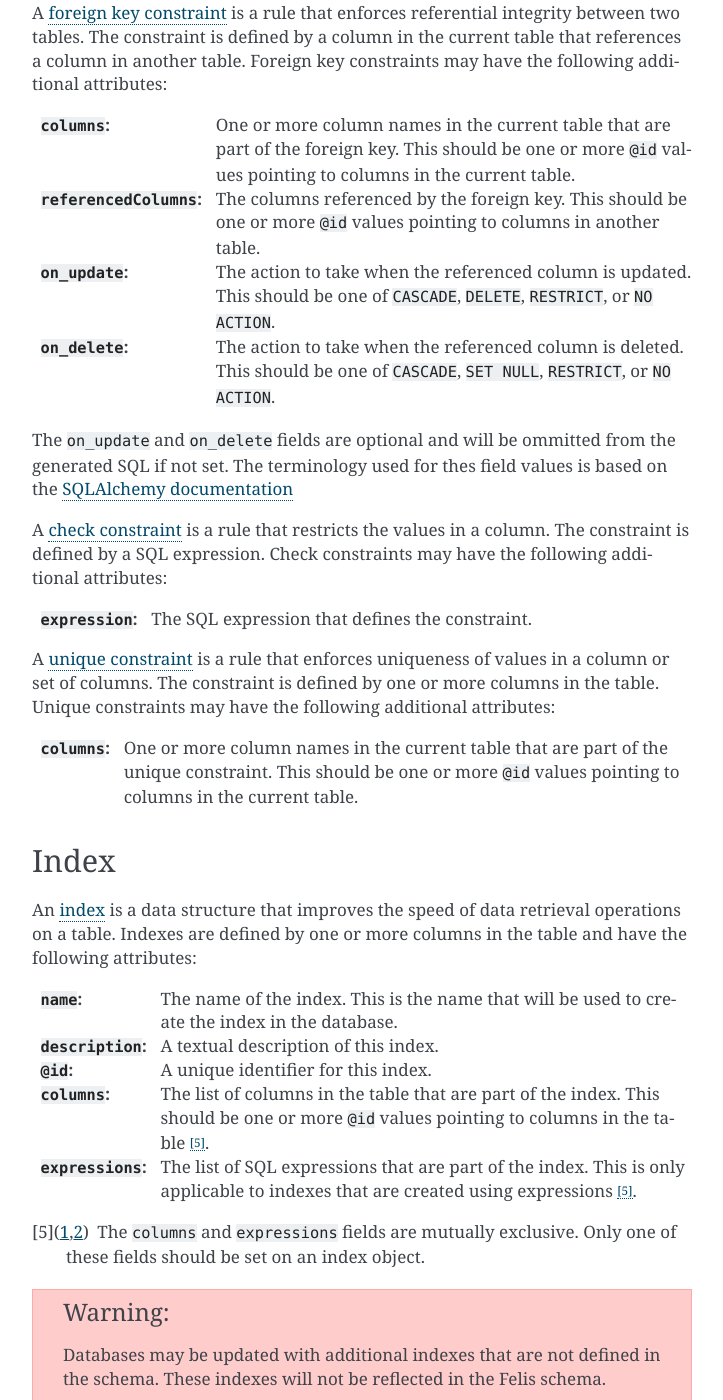
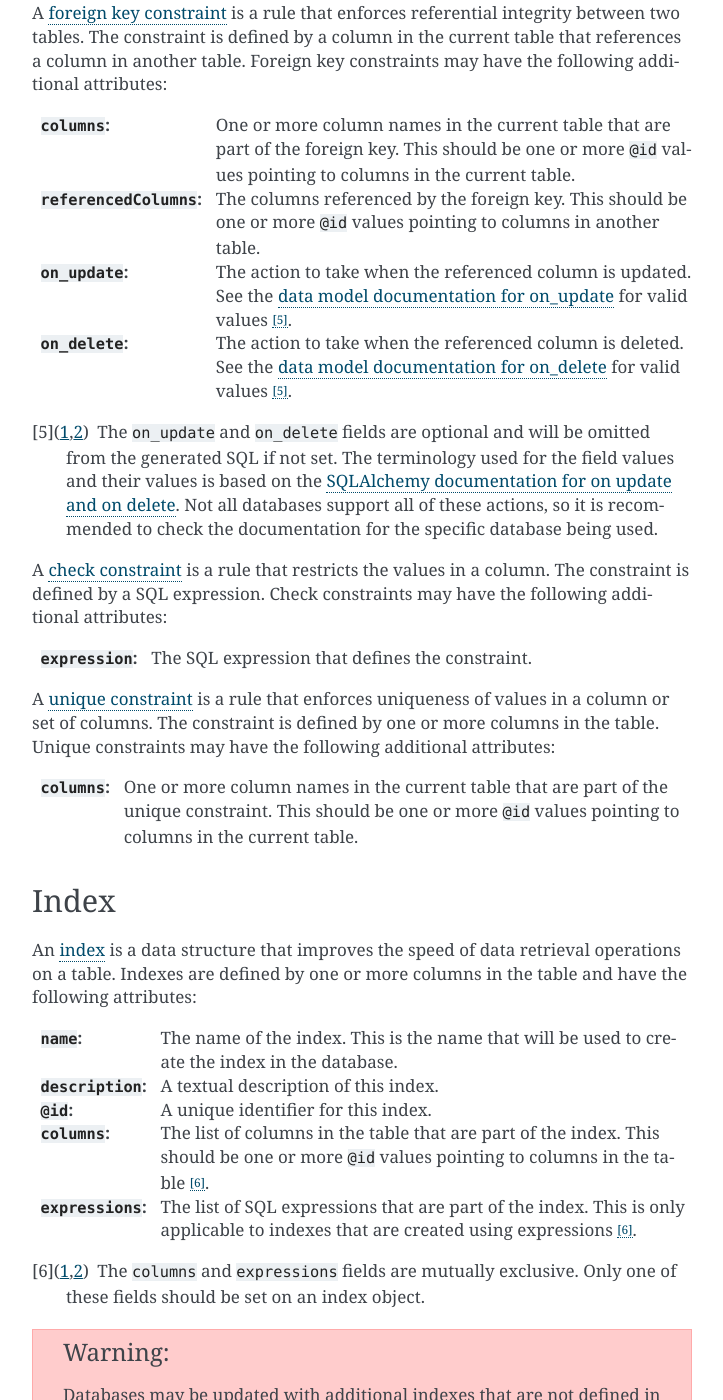
Before and after one commit to lsst/felis, a Sphinx documentation site: the page built from docs/user-guide/model.rst, in a window 1280 px wide and 1400 px high, scrolled down 4042 px. Shown: the whole window, without its empty margins (388-1111 px from the left). Built offline with Sphinx 7.4.7, drawn with Linux system fonts in a browser that asks for light colours.

Commit message:
Use a better link for foreign key referential actions documentation

```diff
--- a/docs/changes/DM-48204.feature.rst
+++ b/docs/changes/DM-48204.feature.rst
@@ -1,3 +1,3 @@
 Add support in the data model for optionally setting the ``ON UPDATE`` or ``ON DELETE`` actions of a foreign key constraint,
 corresponding to the ``on_update`` and ``on_delete`` properties in the YAML file.
-Valid values for these properties are covered in the `SQLAlchemy documentation <https://docs.sqlalchemy.org/en/20/glossary.html#term-foreign-key-constraint>`__.
+Valid values for these properties are covered in the `SQLAlchemy documentation <https://docs.sqlalchemy.org/en/20/core/constraints.html#on-update-on-delete>`__.
--- a/docs/user-guide/model.rst
+++ b/docs/user-guide/model.rst
@@ -155,11 +155,12 @@ Foreign key constraints may have the following additional attributes:
 
 :``columns``: One or more column names in the current table that are part of the foreign key. This should be one or more ``@id`` values pointing to columns in the current table.
 :``referencedColumns``: The columns referenced by the foreign key. This should be one or more ``@id`` values pointing to columns in another table.
-:``on_update``: The action to take when the referenced column is updated. This should be one of ``CASCADE``, ``DELETE``, ``RESTRICT``, or ``NO ACTION``.
-:``on_delete``: The action to take when the referenced column is deleted. This should be one of ``CASCADE``, ``SET NULL``, ``RESTRICT``, or ``NO ACTION``.
+:``on_update``: The action to take when the referenced column is updated. See the  `data model documentation for on_update <../dev/internals/felis.datamodel.ForeignKeyConstraint.html#felis.datamodel.ForeignKeyConstraint.on_update>`__ for valid values [5]_.
+:``on_delete``: The action to take when the referenced column is deleted. See the `data model documentation for on_delete <../dev/internals/felis.datamodel.ForeignKeyConstraint.html#felis.datamodel.ForeignKeyConstraint.on_delete>`__ for valid values [5]_.
 
-The ``on_update`` and ``on_delete`` fields are optional and will be ommitted from the generated SQL if not set.
-The terminology used for thes field values is based on the `SQLAlchemy documentation <https://docs.sqlalchemy.org/en/20/glossary.html#term-foreign-key-constraint>`__
+.. [5] The ``on_update`` and ``on_delete`` fields are optional and will be omitted from the generated SQL if not set.
+       The terminology used for the field values and their values is based on the `SQLAlchemy documentation for on update and on delete <https://docs.sqlalchemy.org/en/20/core/constraints.html#on-update-on-delete>`__.
+       Not all databases support all of these actions, so it is recommended to check the documentation for the specific database being used.
 
 A `check constraint <https://docs.sqlalchemy.org/en/20/glossary.html#term-check-constraint>`__ is a rule that
 restricts the values in a column.
@@ -188,10 +189,11 @@ Indexes are defined by one or more columns in the table and have the following a
 :``name``: The name of the index. This is the name that will be used to create the index in the database.
 :``description``: A textual description of this index.
 :``@id``: A unique identifier for this index.
-:``columns``: The list of columns in the table that are part of the index. This should be one or more ``@id`` values pointing to columns in the table [5]_.
-:``expressions``: The list of SQL expressions that are part of the index. This is only applicable to indexes that are created using expressions [5]_.
+:``columns``: The list of columns in the table that are part of the index. This should be one or more ``@id`` values pointing to columns in the table [6]_.
+:``expressions``: The list of SQL expressions that are part of the index. This is only applicable to indexes that are created using expressions [6]_.
 
-.. [5] The ``columns`` and ``expressions`` fields are mutually exclusive. Only one of these fields should be set on an index object.
+.. [6] The ``columns`` and ``expressions`` fields are mutually exclusive.
+       Only one of these fields should be set on an index object.
 
 .. warning::
     Databases may be updated with additional indexes that are not defined in the schema. These indexes will not be reflected in the Felis schema.
```
